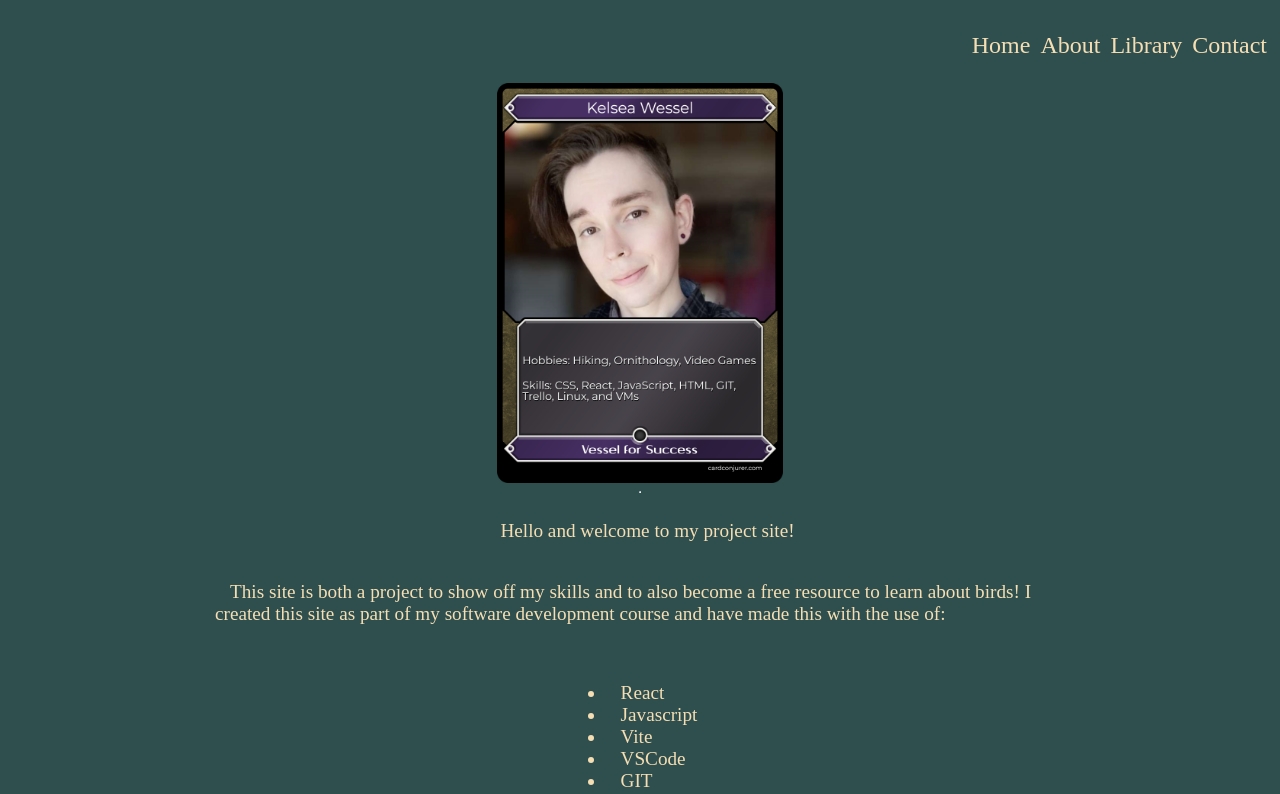
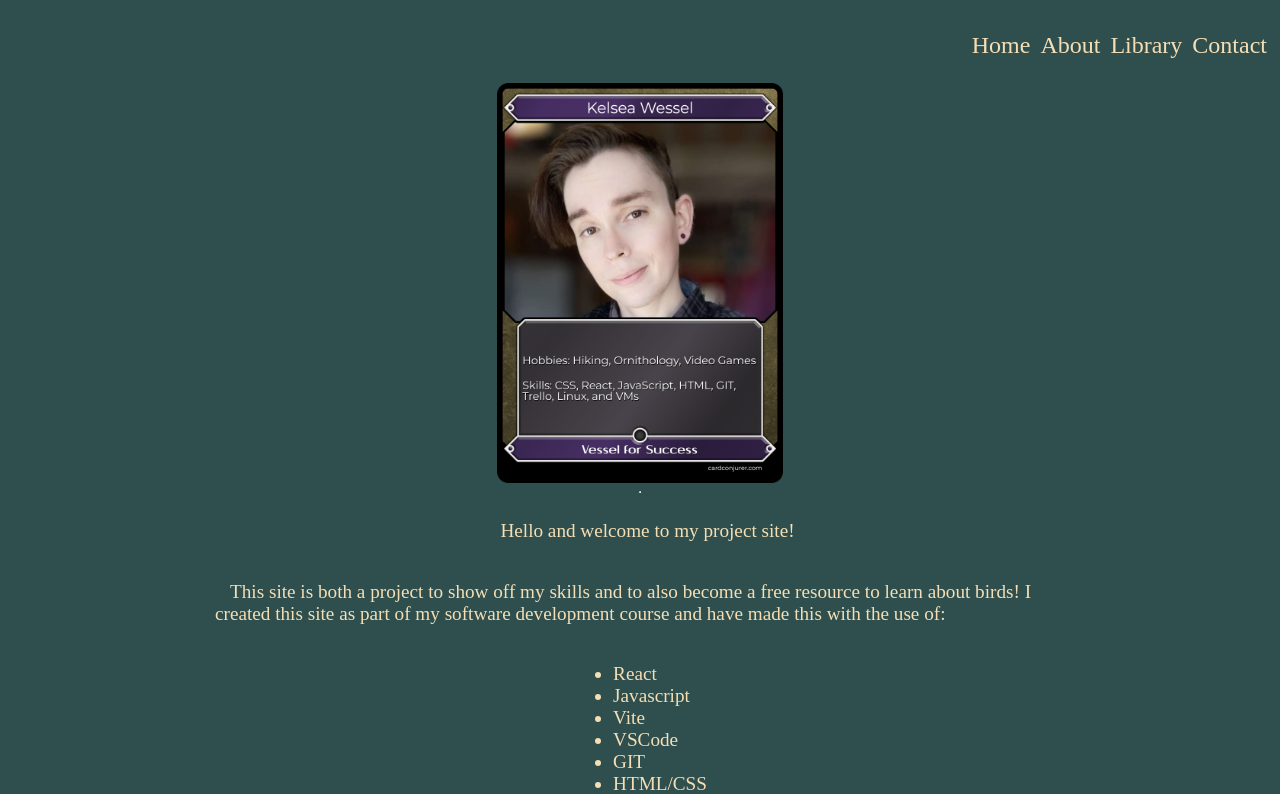
Before and after one commit to KelsNoodle/launchcode-Unit1-project, a React (Vite) app in the folder unit1-project/: page /About in a window 1280 px wide. Shown: the top 794 px of the page. Built offline with nearby package versions, Linux system fonts and the light colour scheme.

Commit message:
fixed UL bug in AboutMe

```diff
--- a/unit1-project/src/App.css
+++ b/unit1-project/src/App.css
@@ -22,6 +22,7 @@ main {
     flex-direction: column;
     justify-content: center;
     align-content: center;
+    padding-bottom: 50px;
 }
 
 body {
@@ -61,6 +62,10 @@ button {
     background-color: #f98837;
     border-radius: 5px;
 
+}
+
+ul {
+    color: #f5deb3;
 }
 
 nav ul {
--- a/unit1-project/src/components/About.jsx
+++ b/unit1-project/src/components/About.jsx
@@ -8,14 +8,14 @@ export default function AboutMe() {
                 <p>This site is both a project to show off my skills and to also become a free resource to learn about birds!
                     I created this site as part of my software development course and have made this with the use of:
                 </p>
-                <p><ul>
+                <div><ul>
                         <li>React</li>
                         <li>Javascript</li>
                         <li>Vite</li>
                         <li>VSCode</li>
                         <li>GIT</li>
                         <li>HTML/CSS</li>
-                    </ul></p>
+                    </ul></div>
                 <p>If you are like me, the joy of pulling trading cards can be both fun and exciting!
                 The purpose of this site is to both educate users on birds while also enjoying the
                 thrill of pulling a mystery set of trading cards.
```
